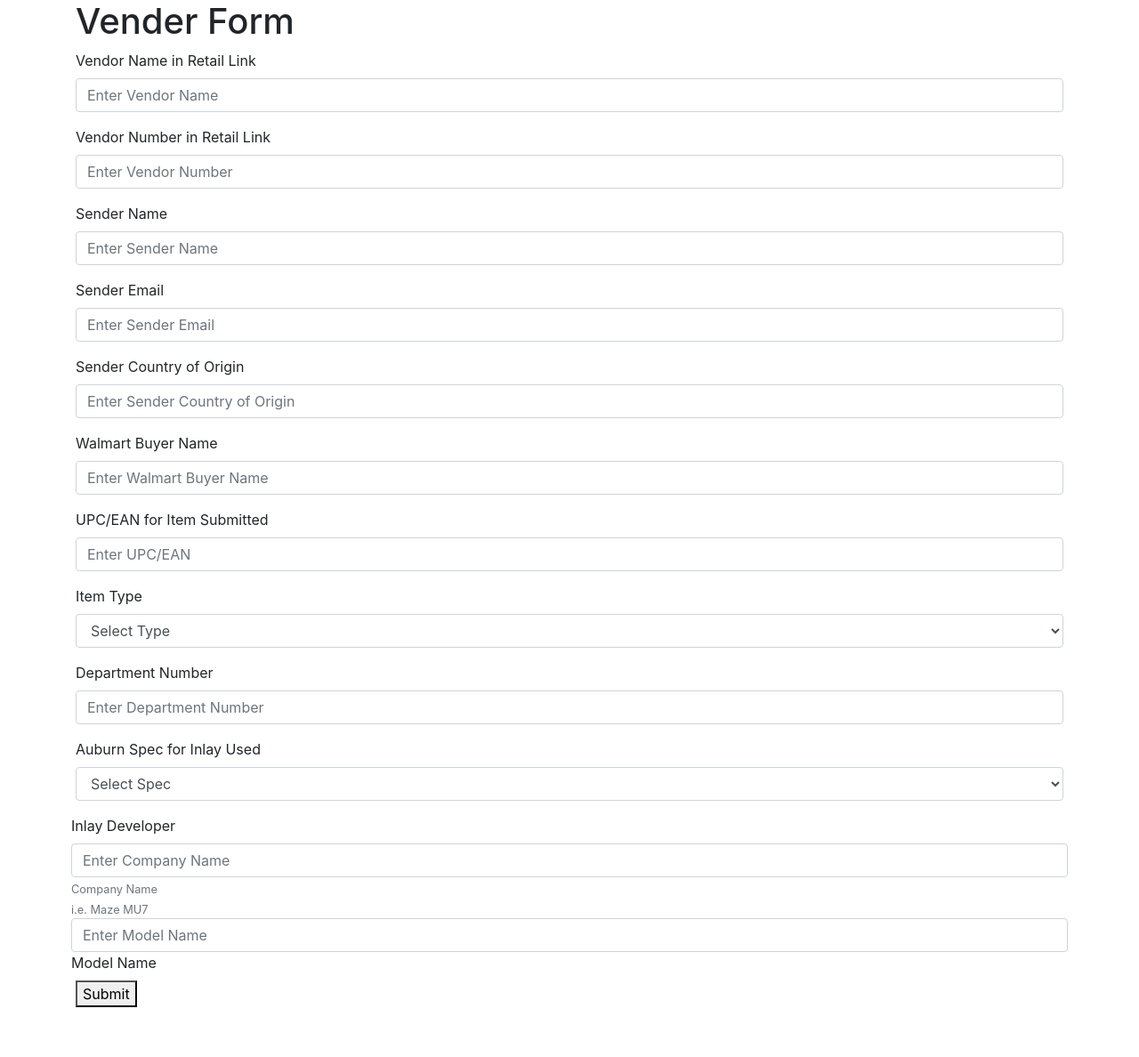
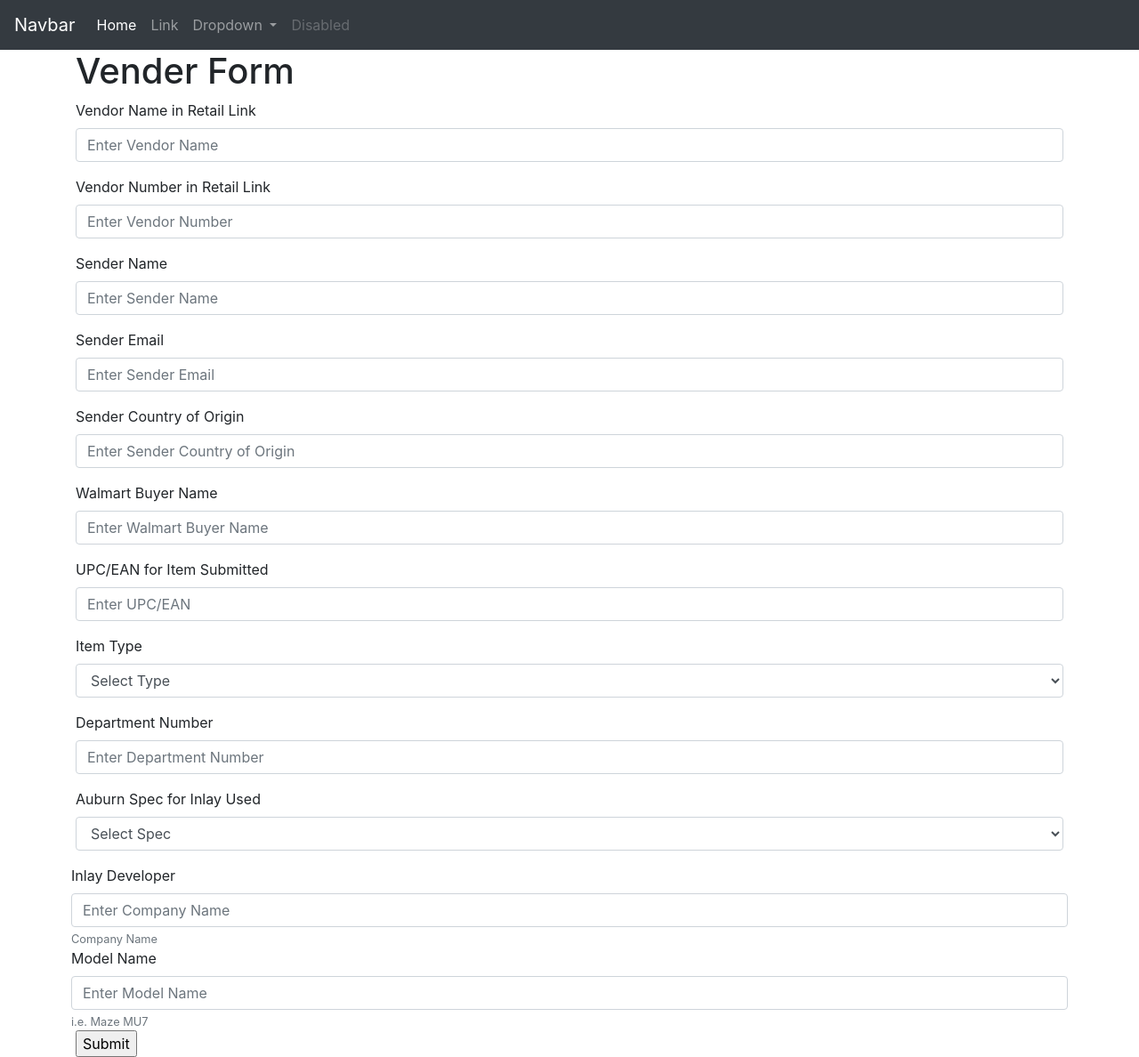
Before and after one commit to rnguyen18/RFID_Web_Portal, a Django app: page /form/new/ in a window 1280 px wide. Shown: the whole page at 89% size. Before the commit the page ends 1132 px from the top, so only its background shows below. Run offline with Django 3.2, Linux system fonts and the light colour scheme; parts of the project's set-up code (start-up, migrations or seed data) failed here and were passed over; some libraries are stand-ins or nearby versions.

Commit message:
Added a navbar

```diff
--- a/Web Portal/Web Portal/Web Portal/walmart/templates/walmart/base.html
+++ b/Web Portal/Web Portal/Web Portal/walmart/templates/walmart/base.html
@@ -10,11 +10,43 @@
     <title>Vendor Form</title>
 </head>
     <body>
-        <div class="container">
-          {% block content %}{% endblock %}
-        </div>
-    <script src="https://code.jquery.com/jquery-3.2.1.slim.min.js" integrity="sha384-KJ3o2DKtIkvYIK3UENzmM7KCkRr/rE9/Qpg6aAZGJwFDMVNA/GpGFF93hXpG5KkN" crossorigin="anonymous"></script>
-    <script src="https://cdnjs.cloudflare.com/ajax/libs/popper.js/1.12.9/umd/popper.min.js" integrity="sha384-ApNbgh9B+Y1QKtv3Rn7W3mgPxhU9K/ScQsAP7hUibX39j7fakFPskvXusvfa0b4Q" crossorigin="anonymous"></script>
-    <script src="https://maxcdn.bootstrapcdn.com/bootstrap/4.0.0/js/bootstrap.min.js" integrity="sha384-JZR6Spejh4U02d8jOt6vLEHfe/JQGiRRSQQxSfFWpi1MquVdAyjUar5+76PVCmYl" crossorigin="anonymous"></script>
+
+
+        <nav class="navbar navbar-expand-lg navbar-dark bg-dark">
+            <a class="navbar-brand" href="#">Navbar</a>
+            <button class="navbar-toggler" type="button" data-toggle="collapse" data-target="#navbarSupportedContent" aria-controls="navbarSupportedContent" aria-expanded="false" aria-label="Toggle navigation">
+                <span class="navbar-toggler-icon"></span>
+            </button>
+            <div class="collapse navbar-collapse" id="navbarSupportedContent">
+                <ul class="navbar-nav mr-auto">
+                  <li class="nav-item active">
+                    <a class="nav-link" href="#">Home <span class="sr-only">(current)</span></a>
+                  </li>
+                  <li class="nav-item">
+                    <a class="nav-link" href="#">Link</a>
+                  </li>
+                  <li class="nav-item dropdown">
+                    <a class="nav-link dropdown-toggle" href="#" id="navbarDropdown" role="button" data-toggle="dropdown" aria-haspopup="true" aria-expanded="false">
+                      Dropdown
+                    </a>
+                    <div class="dropdown-menu" aria-labelledby="navbarDropdown">
+                      <a class="dropdown-item" href="#">Action</a>
+                      <a class="dropdown-item" href="#">Another action</a>
+                      <div class="dropdown-divider"></div>
+                      <a class="dropdown-item" href="#">Something else here</a>
+                    </div>
+                  </li>
+                  <li class="nav-item">
+                    <a class="nav-link disabled" href="#">Disabled</a>
+                  </li>
+                </ul>
+          </div>
+        </nav>
+
+        {% block content %}{% endblock %}
+
+        <script src="https://code.jquery.com/jquery-3.2.1.slim.min.js" integrity="sha384-KJ3o2DKtIkvYIK3UENzmM7KCkRr/rE9/Qpg6aAZGJwFDMVNA/GpGFF93hXpG5KkN" crossorigin="anonymous"></script>
+        <script src="https://cdnjs.cloudflare.com/ajax/libs/popper.js/1.12.9/umd/popper.min.js" integrity="sha384-ApNbgh9B+Y1QKtv3Rn7W3mgPxhU9K/ScQsAP7hUibX39j7fakFPskvXusvfa0b4Q" crossorigin="anonymous"></script>
+        <script src="https://maxcdn.bootstrapcdn.com/bootstrap/4.0.0/js/bootstrap.min.js" integrity="sha384-JZR6Spejh4U02d8jOt6vLEHfe/JQGiRRSQQxSfFWpi1MquVdAyjUar5+76PVCmYl" crossorigin="anonymous"></script>
   </body>
 </html>
--- a/Web Portal/Web Portal/Web Portal/walmart/templates/walmart/home.html
+++ b/Web Portal/Web Portal/Web Portal/walmart/templates/walmart/home.html
@@ -1,18 +1,21 @@
 {% extends "walmart/base.html" %}
 {% block content %}
 <div class="jumbotron text-center">
-  <h1>Home</h1>
+  <h1 style="top:0">Home</h1>
   <p>Auburn RFID Lab Web Portal</p>
 </div>
 
+<div class="container">
     <div class="row row align-items-center container">
         <div class="col d-flex justify-content-center">
             <div class="btn-group-vertical">
             <a type="button" class="btn btn-secondary" href="form/new">New Form</a>
+            <a type="button" class="btn btn-secondary" href="">View Forms</a>
             <a type="button" class="btn btn-secondary" href="form/1">Edit Form</a>
             <a type="button" class="btn btn-secondary" href="admin">Employee Login</a>
             <a type="button" class="btn btn-secondary" href="#">Contact Us</a>
             </div>
         </div>
     </div>
+</div>
 {% endblock content %}
--- a/Web Portal/Web Portal/Web Portal/walmart/templates/walmart/vender_form.html
+++ b/Web Portal/Web Portal/Web Portal/walmart/templates/walmart/vender_form.html
@@ -1,85 +1,86 @@
 {% extends "walmart/base.html" %}
 {% block content %}
+<div class="container">
     <h1>Vender Form</h1>
 
-    <form method="post" action="/form/new/">
+    <form action="" method="post">
         {% csrf_token %}
         <div class="form-group">
-            <label for="vendorName">Vendor Name in Retail Link</label>
-            <input type="text" class="form-control" name="vendorName" id="vendorName" placeholder="Enter Vendor Name">
+            <label for="id_vendorName">Vendor Name in Retail Link</label>
+            <input type="text" class="form-control" name="vendorName" id="id_vendorName" placeholder="Enter Vendor Name" value="{{ object.venderName }}">
         </div>
 
         <div class="form-group">
-            <label for="vendorNumber">Vendor Number in Retail Link</label>
-            <input type="text" class="form-control" name="vendorNumber" placeholder="Enter Vendor Number">
+            <label for="id_vendorNumber">Vendor Number in Retail Link</label>
+            <input type="text" class="form-control" name="vendorNumber" id="id_vendorNumber" placeholder="Enter Vendor Number" value="{{ object.venderNumber}}">
         </div>
 
         <div class="form-group">
-            <label for="senderName">Sender Name</label>
-            <input type="text" class="form-control" name="senderName" placeholder="Enter Sender Name">
+            <label for="id_senderName">Sender Name</label>
+            <input type="text" class="form-control" name="senderName" id="id_senderName" placeholder="Enter Sender Name" value="{{ object.senderName }}">
         </div>
 
         <div class="form-group">
-            <label for="senderEmail">Sender Email</label>
-            <input type="email" class="form-control" name="senderEmail" placeholder="Enter Sender Email">
+            <label for="id_senderEmail">Sender Email</label>
+            <input type="email" class="form-control" name="senderEmail" id="id_senderEmail" placeholder="Enter Sender Email" value="{{ object.senderEmail }}">
         </div>
 
         <div class="form-group">
-            <label for="senderCountry">Sender Country of Origin</label>
-            <input type="text" class="form-control" name="senderCountry" placeholder="Enter Sender Country of Origin">
+            <label for="id_senderCountry">Sender Country of Origin</label>
+            <input type="text" class="form-control" name="senderCountry" id="id_senderCountry" placeholder="Enter Sender Country of Origin" value="{{ object.senderCountryOfOrigin }}">
         </div>
 
         <div class="form-group">
-            <label for="walmartBuyerName">Walmart Buyer Name</label>
-            <input type="text" class="form-control" name="walmartBuyerName" placeholder="Enter Walmart Buyer Name">
+            <label for="id_walmartBuyerName">Walmart Buyer Name</label>
+            <input type="text" class="form-control" name="walmartBuyerName" id="id_walmartBuyerName" placeholder="Enter Walmart Buyer Name" value="{{ object.walmartBuyerName }}">
         </div>
 
         <div class="form-group">
-            <label for="upcEAN">UPC/EAN for Item Submitted</label>
-            <input type="text" class="form-control" name="upcEAN" placeholder="Enter UPC/EAN">
+            <label for="id_upcEAN">UPC/EAN for Item Submitted</label>
+            <input type="text" class="form-control" name="upcEAN" id="id_upcEAN" placeholder="Enter UPC/EAN" value="{{ object.upcEAN }}">
         </div>
 
         <div class="form-group">
-            <label for="itemType">Item Type</label>
-            <select class="form-control" name="itemType"  >
+            <label for="id_itemType">Item Type</label>
+            <select class="form-control" name="itemType" id="id_itemType">
                 <option value="">Select Type</option>
-                <option value="apparel">Apparel</option>
-                <option value="accessories">Accessories</option>
-                <option value="sunglasses">Sunglasses</option>
-                <option value="footwear">Footwear</option>
-                <option value="jewelry">Jewelry</option>
+                <option value="apparel" {% if object.itemType == "apparel" %} selected {% endif %}>Apparel</option>
+                <option value="accessories" {% if object.itemType == "accessories" %} selected {% endif %}>Accessories</option>
+                <option value="sunglasses" {% if object.itemType == "sunglasses" %} selected {% endif %}>Sunglasses</option>
+                <option value="footwear" {% if object.itemType == "footwear" %} selected {% endif %}>Footwear</option>
+                <option value="jewelry" {% if object.itemType == "jewelry" %} selected {% endif %}>Jewelry</option>
             </select>
         </div>
 
         <div class="form-group">
-            <label for="departmentNumber">Department Number</label>
-            <input type="text" class="form-control" name="departmentNumber" placeholder="Enter Department Number">
+            <label for="id_departmentNumber">Department Number</label>
+            <input type="text" class="form-control" name="departmentNumber" id="id_departmentNumber" placeholder="Enter Department Number" value="{{ object.departmentNumber }}">
         </div>
 
         <div class="form-group">
-            <label for="inlaySpec">Auburn Spec for Inlay Used</label>
-            <select class="form-control" name="inlaySpec">
-                <option>Select Spec</option>
-                <option>W1</option>
-                <option>W2</option>
-                <option>W3</option>
-                <option>W4</option>
-                <option>W5</option>
-                <option>W6</option>
+            <label for="id_inlaySpec">Auburn Spec for Inlay Used</label>
+            <select class="form-control" name="inlaySpec" id="id_inlaySpec">
+                <option value="" {% if object.inlaySpec == "" %} selected {% endif %}>Select Spec</option>
+                <option value="w1" {% if object.inlaySpec == "w1" %} selected {% endif %}>W1</option>
+                <option value="w2" {% if object.inlaySpec == "w2" %} selected {% endif %}>W2</option>
+                <option value="w3" {% if object.inlaySpec == "w3" %} selected {% endif %}>W3</option>
+                <option value="w4" {% if object.inlaySpec == "w4" %} selected {% endif %}>W4</option>
+                <option value="w5" {% if object.inlaySpec == "w5" %} selected {% endif %}>W5</option>
+                <option value="w6" {% if object.inlaySpec == "w6" %} selected {% endif %}>W6</option>
             </select>
         </div>
 
         <div class="form-row">
-            <label for="inlayDeveloper">Inlay Developer</label>
-            <input type="text" class="form-control" name="inlayDeveloper" placeholder="Enter Company Name">
+            <label for="id_inlayDeveloper">Inlay Developer</label>
+            <input type="text" class="form-control" name="inlayDeveloper" id="id_inlayDeveloper" placeholder="Enter Company Name" value="{{ object.inlayDeveloper }}">
             <small name="inlayDeveloperHelp" class="form-text text-muted">Company Name</small>
         </div>
 
         <div class="form-row">
+            <label for="id_modelName">Model Name</label>
+            <input text="text" class="form-control" name="modelName" id="id_modelName" placeholder="Enter Model Name" value="{{ object.modelName }}">
             <small name="modelNameHelp" class="form-text text-muted">i.e. Maze MU7</small>
-            <input text="text" class="form-control" name="modelName" placeholder="Enter Model Name">
-            <label for="modelName">Model Name</label>
         </div>
-        <button type="submit" value="Submit">Submit</button>
+        <input type="Submit" value="Submit" />
     </form>
 {% endblock content %}
--- a/Web Portal/Web Portal/Web Portal/walmart/views.py
+++ b/Web Portal/Web Portal/Web Portal/walmart/views.py
@@ -1,7 +1,7 @@
 from django.shortcuts import render, reverse
 from django.http import HttpResponseRedirect
 from django.views.generic import DetailView, CreateView
-from .models import Form_Entry
+from .models import Form_Entry, Entry_Form
 
 
 def home(request):
@@ -9,9 +9,7 @@ def home(request):
 
 def form(request):
     if request.method == 'POST':
-        print(request.POST.get('venderName'))
-        entry = Form_Entry(request.POST)
-
+        print(request.POST.get("venderName"))
         return HttpResponseRedirect(reverse('home'))
     else:
         return render(request, 'walmart/vender_form.html')
```
Also changed, not shown: Web Portal/Web Portal/Web Portal/walmart/models.py (+8 -0 lines). Lines whose indentation alone changed are shown as unchanged.
